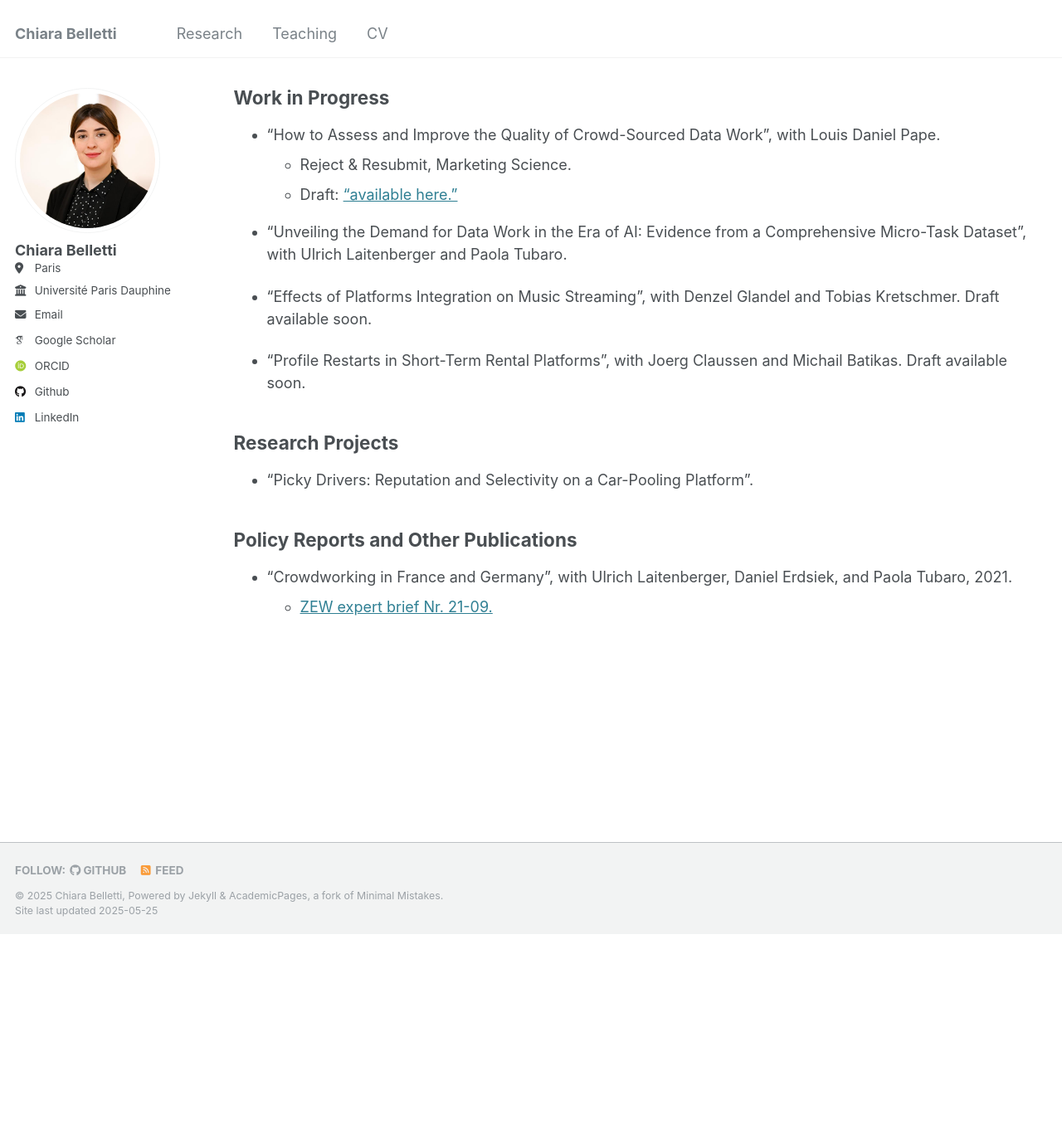
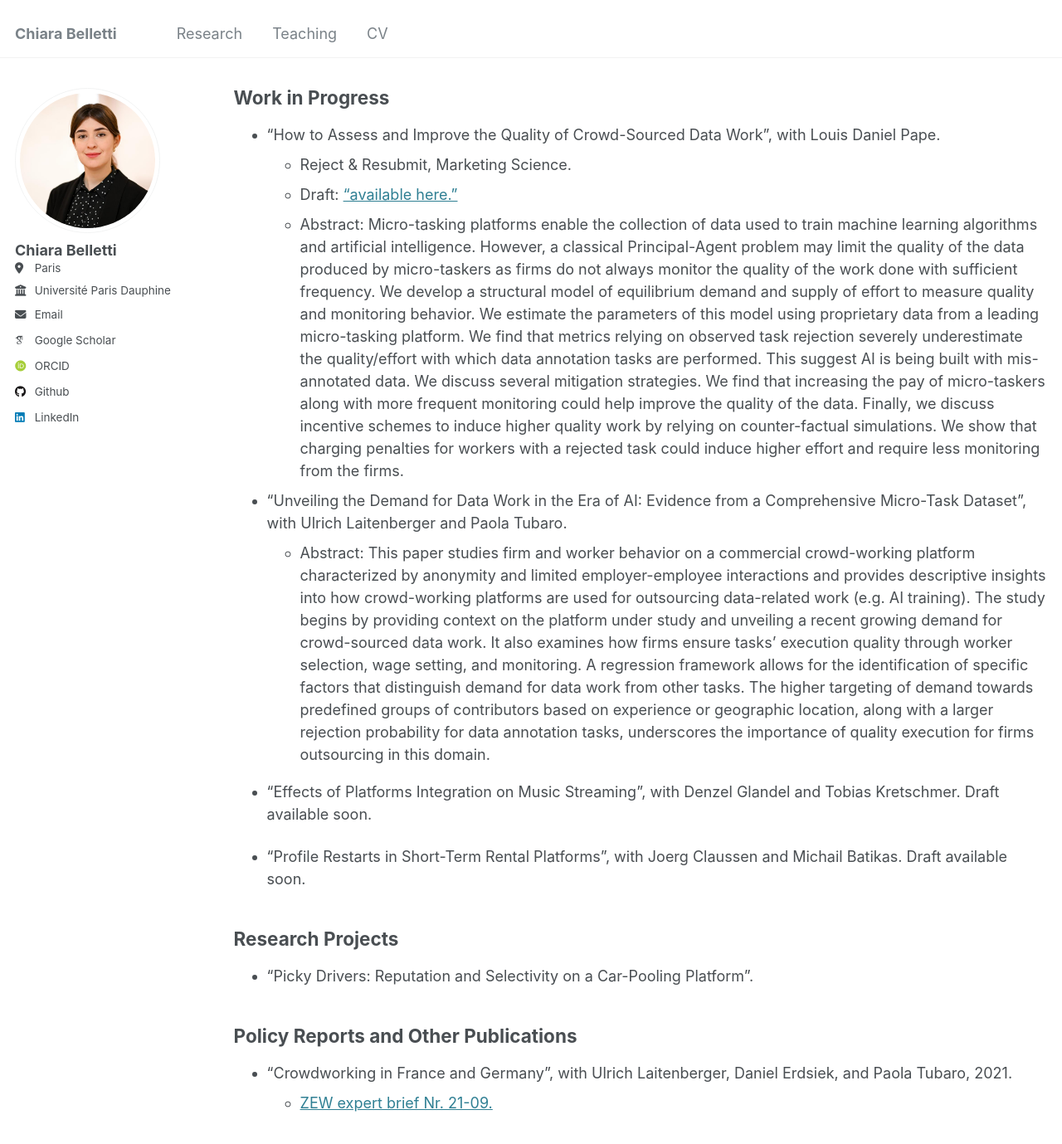
Before and after one commit to ChiaraBelletti/ChiaraBelletti.github.io, a Jekyll site: the page built from _pages/research.md, in a window 1280 px wide and 1400 px high, scrolled down 741 px. Shown: the top 1379 px of the window at 83% size. Built offline with Jekyll 4.4.1, drawn with Linux system fonts in a browser that asks for light colours; some web fonts are replaced; before the commit the page ends 1867 px from its top, so only the background shows below that.

Commit message:
Update research.md

```diff
--- a/_pages/research.md
+++ b/_pages/research.md
@@ -28,8 +28,11 @@ Work in Progress
 * "How to Assess and Improve the Quality of Crowd-Sourced Data Work", with Louis Daniel Pape.
   * Reject & Resubmit, Marketing Science.
   * Draft: <a href="https://www.dropbox.com/scl/fi/i0vmamm0uu8bray6utjmz/Quality_MW.pdf?rlkey=01j6c33ylpprjsdtu8z9ye4wa&dl=0">"available here."</a>
+  * Abstract: Micro-tasking platforms enable the collection of data used to train machine learning algorithms and artificial intelligence. However, a classical Principal-Agent problem may limit the quality of the data produced by micro-taskers as firms do not always monitor the quality of the work done with sufficient frequency.
+We develop a structural model of equilibrium demand and supply of effort to measure quality and monitoring behavior. We estimate the parameters of this model using proprietary data from a leading micro-tasking platform. We find that metrics relying on observed task rejection severely underestimate the quality/effort with which data annotation tasks are performed. This suggest AI is being built with mis-annotated data. We discuss several mitigation strategies. We find that increasing the pay of micro-taskers along with more frequent monitoring could help improve the quality of the data. Finally, we discuss incentive schemes to induce higher quality work by relying on counter-factual simulations. We show that charging penalties for workers with a rejected task could induce higher effort and require less monitoring from the firms.
 
 * "Unveiling the Demand for Data Work in the Era of AI: Evidence from a Comprehensive Micro-Task Dataset", with Ulrich Laitenberger and Paola Tubaro.
+  * Abstract: This paper studies firm and worker behavior on a commercial crowd-working platform characterized by anonymity and limited employer-employee interactions and provides descriptive insights into how crowd-working platforms are used for outsourcing data-related work (e.g. AI training). The study begins by providing context on the platform under study and unveiling a recent growing demand for crowd-sourced data work. It also examines how firms ensure tasks’ execution quality through worker selection, wage setting, and monitoring. A regression framework allows for the identification of specific factors that distinguish demand for data work from other tasks. The higher targeting of demand towards predefined groups of contributors based on experience or geographic location, along with a larger rejection probability for data annotation tasks, underscores the importance of quality execution for firms outsourcing in this domain.
 
 
 * "Effects of Platforms Integration on Music Streaming", with Denzel Glandel and Tobias Kretschmer. Draft available soon.
```
